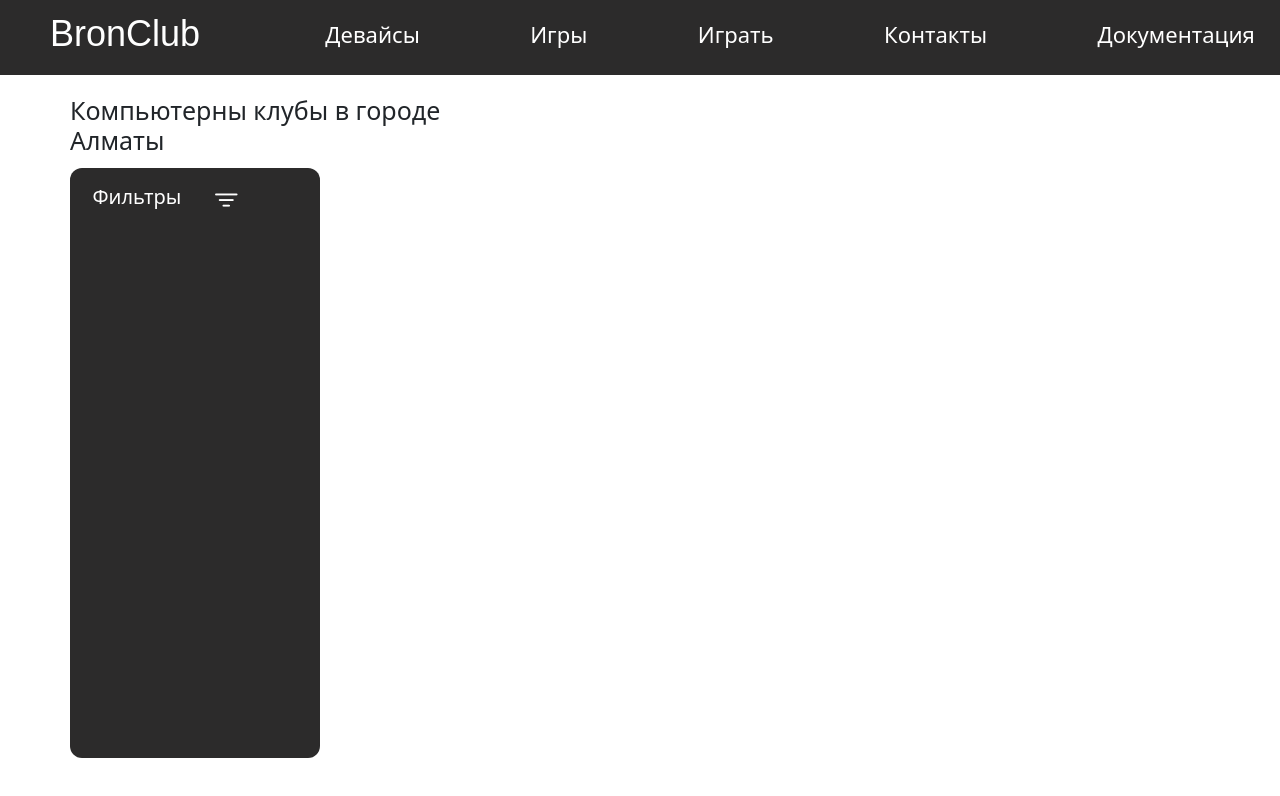
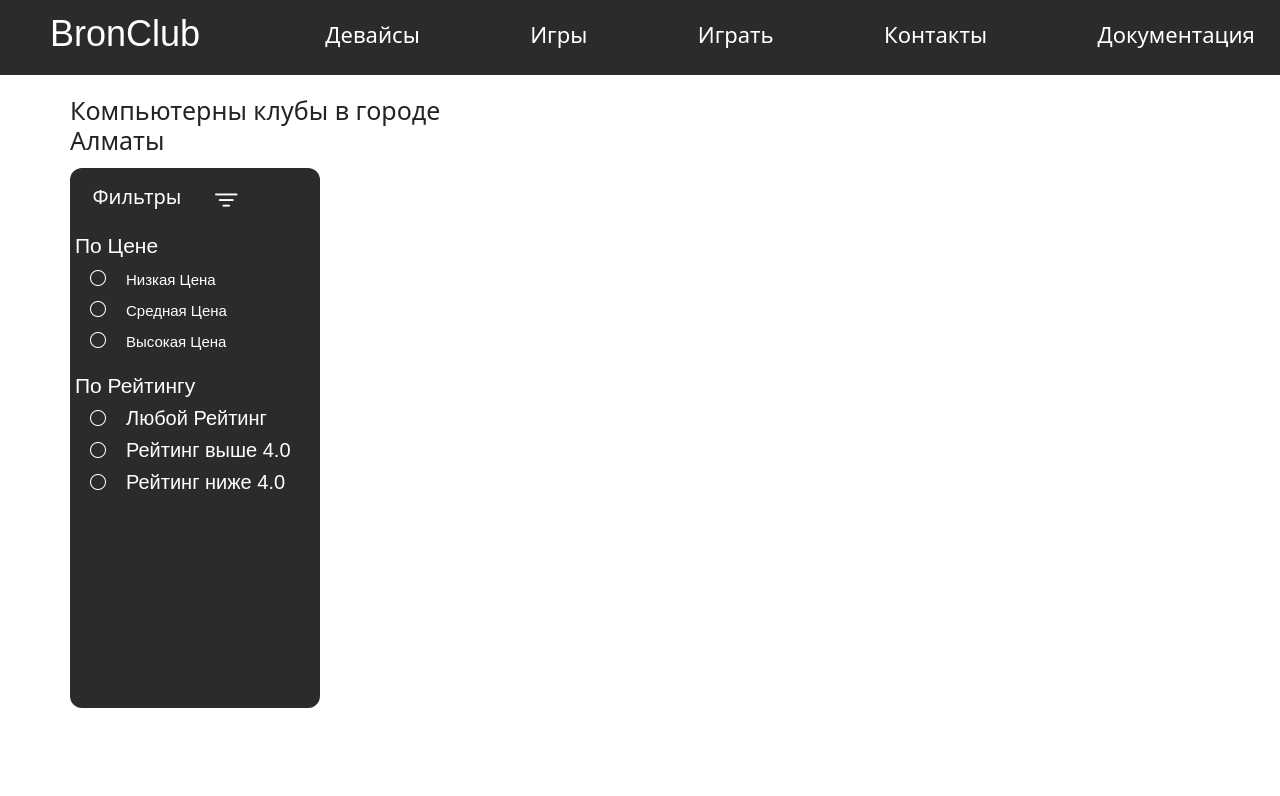
Before and after one commit to Zhadi-1-s/My-project, an Angular app in the folder BronClub/: page /clubs in a window 1280 px wide. Shown: the top 796 px of the page. Built offline with nearby package versions, Linux system fonts and the light colour scheme.

Commit message:
styling clubs component

```diff
--- a/BronClub/src/app/components/clubs/clubs.component.css
+++ b/BronClub/src/app/components/clubs/clubs.component.css
@@ -12,7 +12,7 @@
     top: 25px;
     left: 70px;
     width: 250px;
-    height: 590px;
+    height: 540px;
     border-radius: 12px;
     background-color: #2C2B2B;
 }
@@ -36,3 +36,50 @@
     font-size: 20px;
     margin-left: 10px;
 }
+.byCost{
+    margin-top: 20px;
+    height: 100px;
+}
+.byCost h3{
+    color: white;
+    margin-left: 5px;
+    font-size: 21px;
+    font-family: Arial, Helvetica, sans-serif;
+}
+.byCost #filt{
+    display: flex;
+    flex-direction: row;
+    color:white;
+    margin-left: 20px;
+    transition: transform 150ms cubic-bezier(0.25, 0.46, 0.45, 0.84);
+}
+.byCost #filt:hover{
+    transform: scale(1.025);
+    cursor: pointer;
+}
+
+.byCost #filt h3{
+    margin-left: 20px;
+    margin-top: 5px;
+    font-size: 15px;
+}
+.byRating{
+    margin-top: 40px;
+    height: 150px;
+}
+.byRating h3{
+    color: white;
+    font-size: 21px;
+    margin-left: 5px;
+    font-family: Arial, Helvetica, sans-serif;
+}
+.byRating #filt{
+    display: flex;
+    flex-direction: row;
+    color: white;
+    margin-left: 20px;
+}
+.byRating #filt h3{
+    font-size: 20px;
+    margin-left: 20px;
+}
--- a/BronClub/src/app/components/clubs/clubs.component.html
+++ b/BronClub/src/app/components/clubs/clubs.component.html
@@ -7,5 +7,35 @@
             <h2>Фильтры</h2>
             <i class="bi bi-filter"></i>
         </div>
+            <div class="byCost">
+                <h3>По Цене</h3>
+                <div id="filt">
+                    <i class="bi bi-circle"></i>
+                    <h3>Низкая Цена</h3>
+                </div>
+                <div id="filt">
+                    <i class="bi bi-circle"></i>
+                    <h3>Средная Цена</h3>
+                </div>
+                <div id="filt">
+                    <i class="bi bi-circle"></i>
+                    <h3>Высокая Цена</h3>
+                </div>
+        </div>
+        <div class="byRating">
+            <h3>По Рейтингу</h3>
+            <div id="filt">
+                <i class="bi bi-circle"></i>
+                <h3>Любой Рейтинг</h3>
+            </div>
+            <div id="filt">
+                <i class="bi bi-circle"></i>
+                <h3>Рейтинг выше 4.0</h3>
+            </div>
+            <div id="filt">
+                <i class="bi bi-circle"></i>
+                <h3>Рейтинг ниже 4.0</h3>
+            </div>
+        </div>
     </div>
 </div>
```
